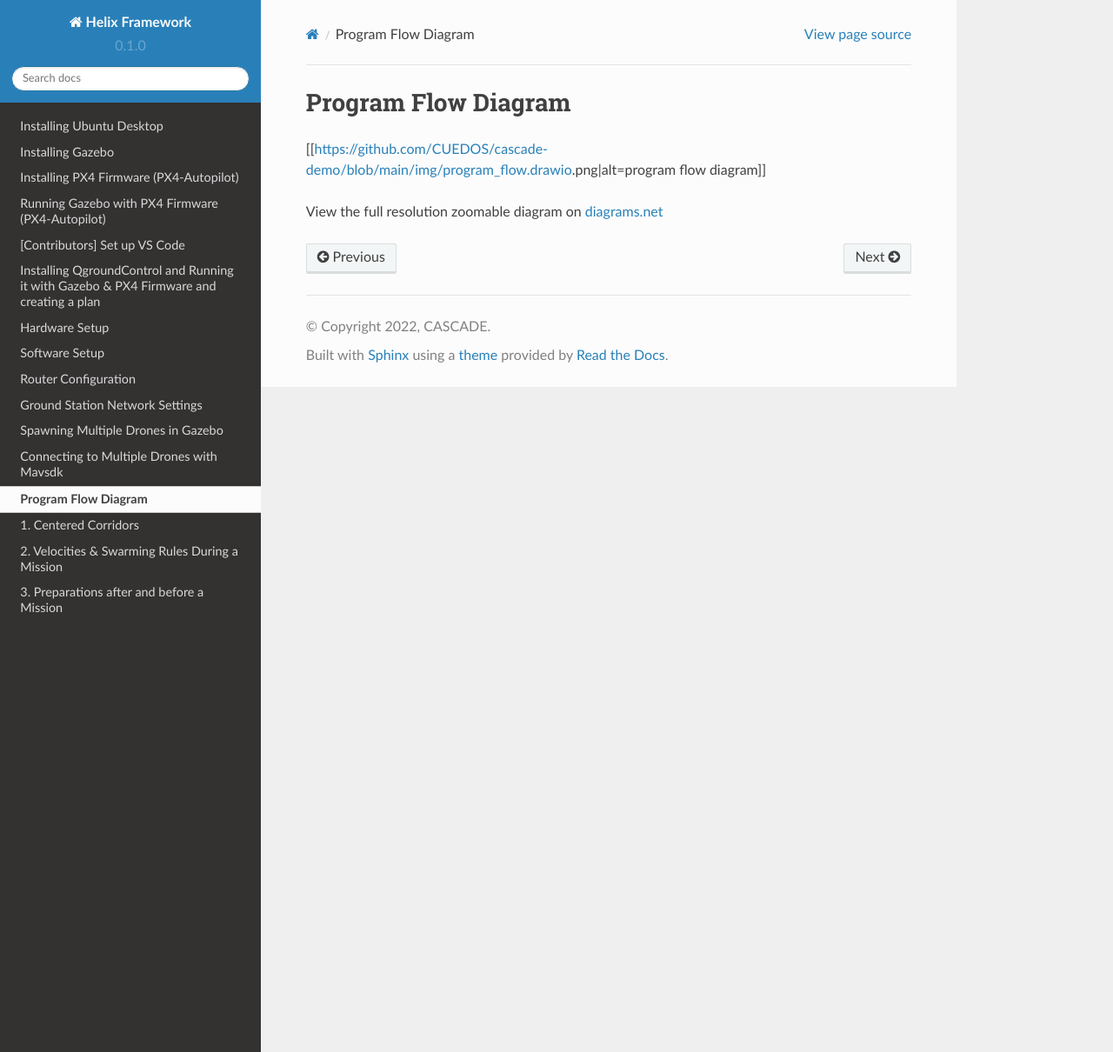
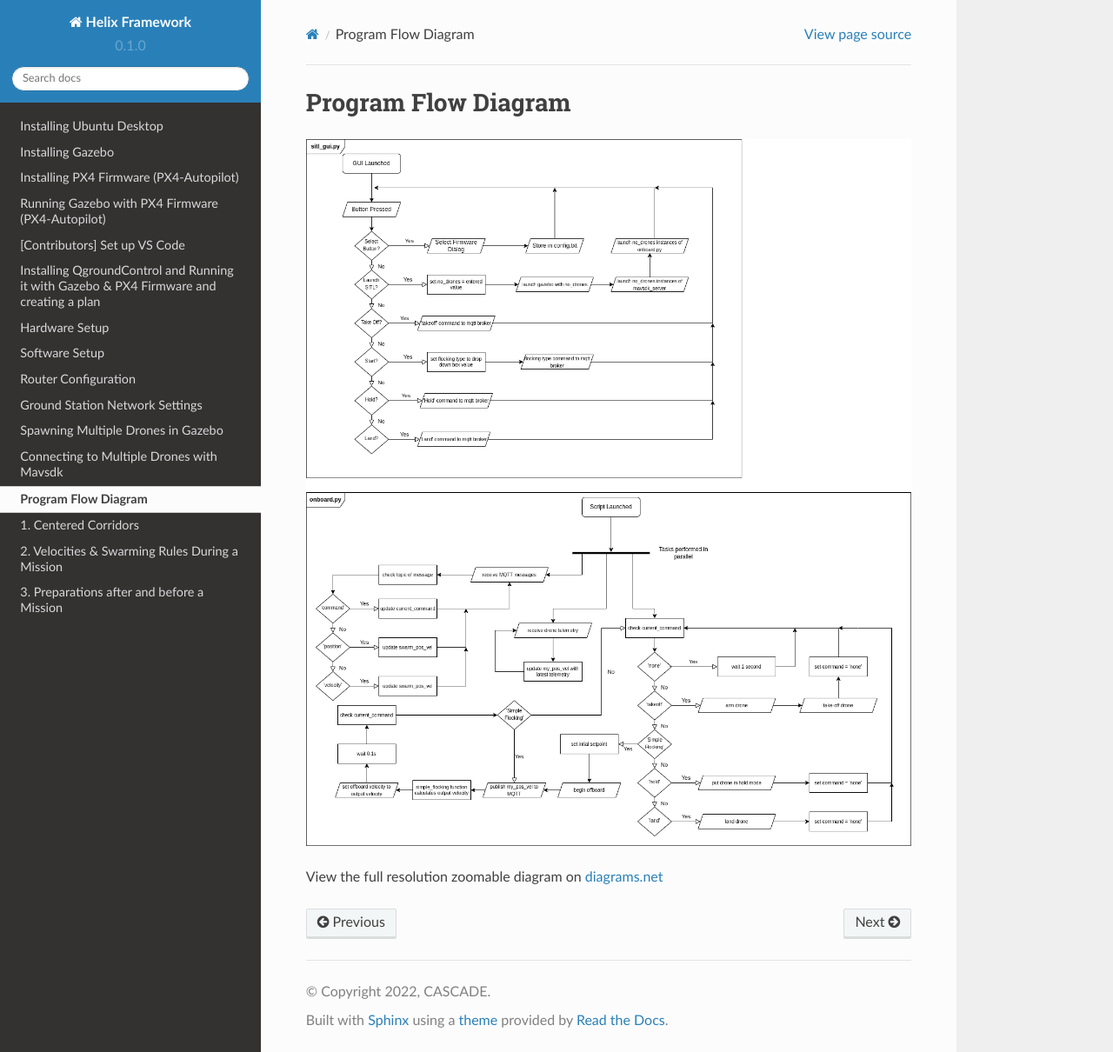
Before and after one commit to CUEDOS/helix_docs, a Sphinx documentation site: the page built from docs/source/program_flow_diagram.rst, in a window 1280 px wide and 1210 px high. Shown: the whole window at 87% size. Built offline with Sphinx 7.4.7 and the Read the Docs theme 2.0.0, drawn with Linux system fonts in a browser that asks for light colours.

Commit message:
fixed program flow diagram

```diff
--- a/docs/source/program_flow_diagram.rst
+++ b/docs/source/program_flow_diagram.rst
@@ -1,8 +1,10 @@
 Program Flow Diagram
 =========================
 
-[[https://github.com/CUEDOS/cascade-demo/blob/main/img/program_flow.drawio.png|alt=program
-flow diagram]]
+
+|image0|
+
+.. |image0| image:: ../../img/program_flow.drawio.png
 
 View the full resolution zoomable diagram on
 `diagrams.net <https://viewer.diagrams.net/?tags=%7B%7D&highlight=0000FF&edit=_blank&layers=1&nav=1&title=program_flow.drawio#Uhttps%3A%2F%2Fdrive.google.com%2Fuc%3Fid%3D1AK3mj8tuajcCbj-MOocP1GDyQ_hvCLi-%26export%3Ddownload>`__
```
